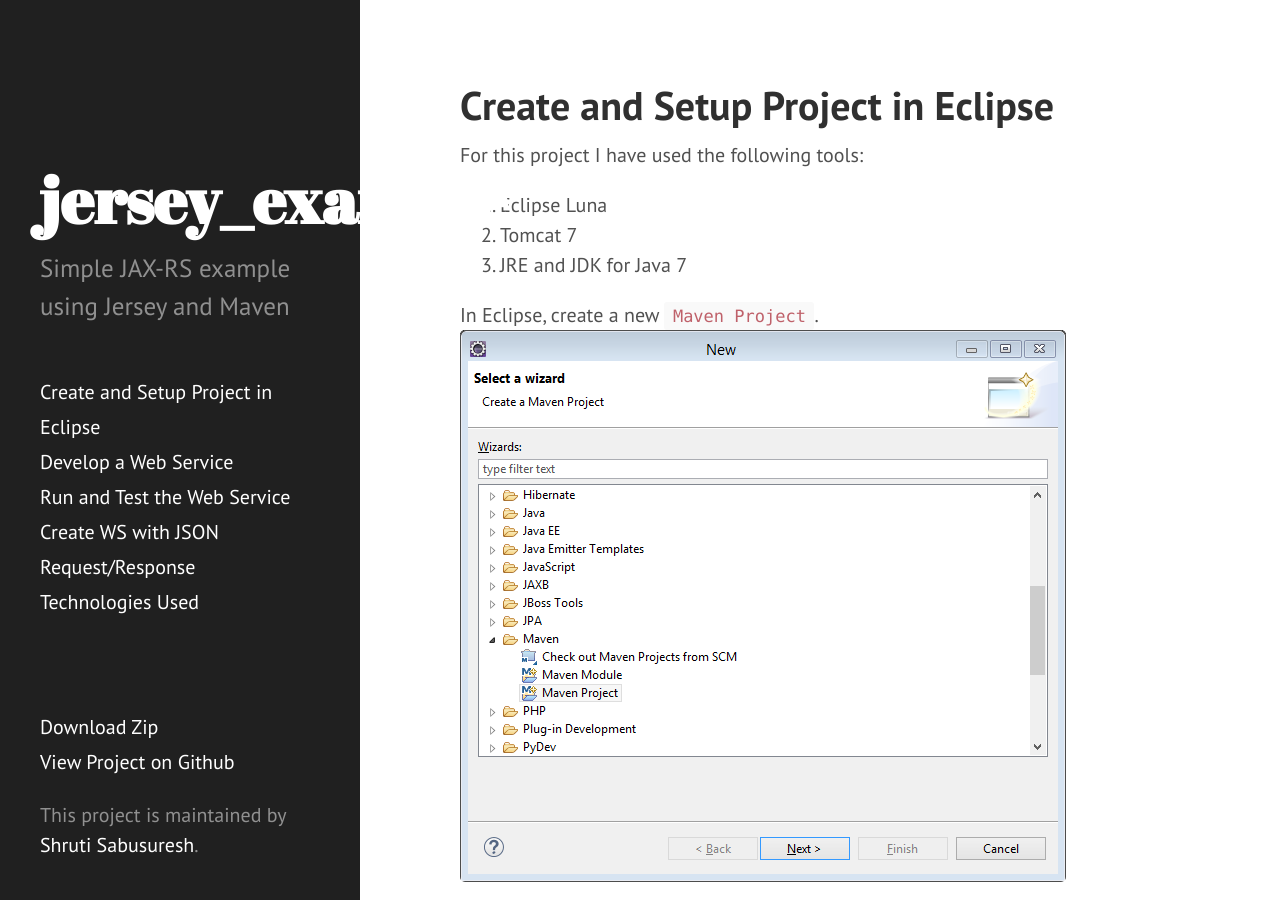
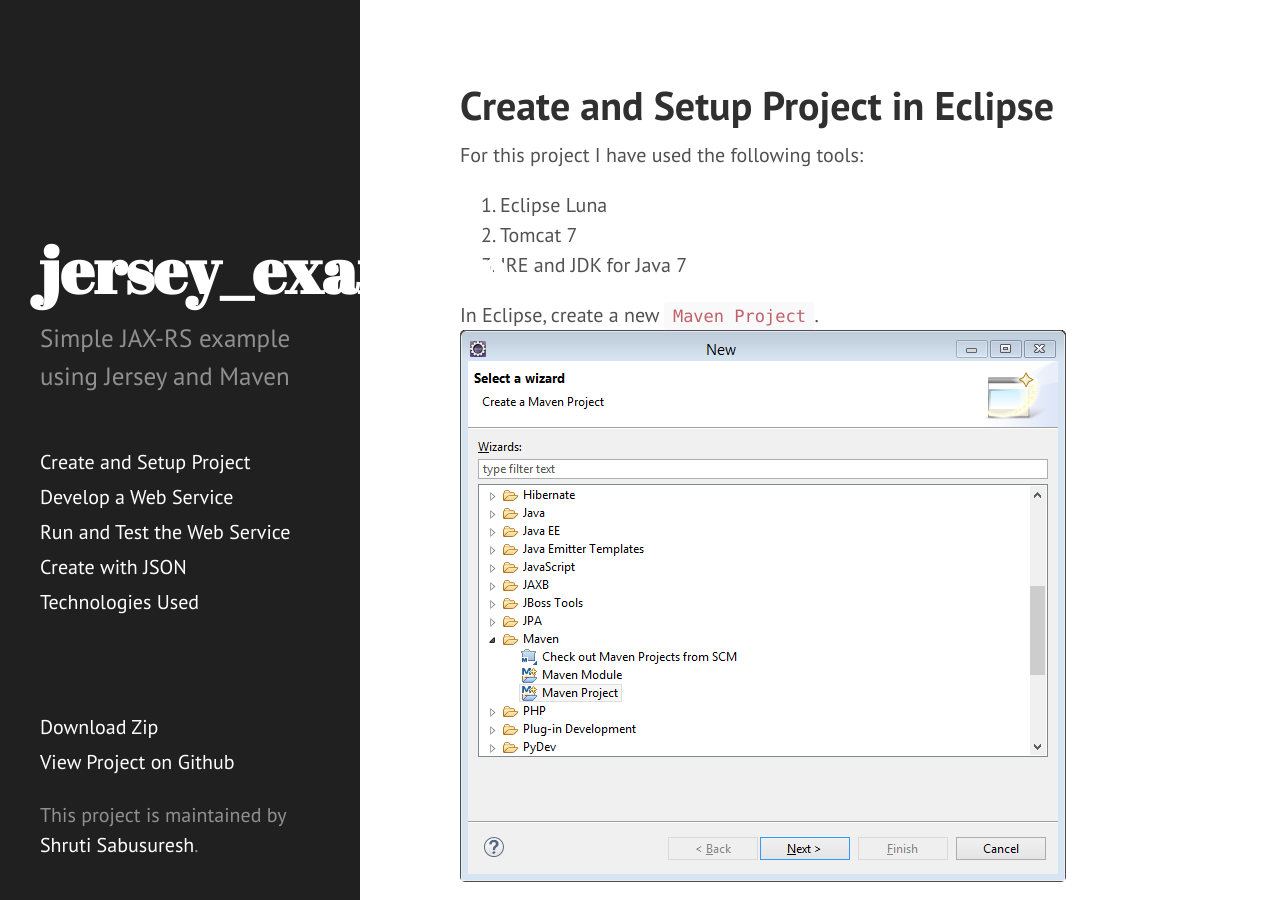
Before and after one commit to ss37/jersey_example, a Jekyll site: the page built from index.html, in a window 1280 px wide and 900 px high. Built offline with Jekyll 4.4.1, drawn with Linux system fonts in a browser that asks for light colours; Markdown is read by kramdown in place of the engine named in the settings; the list of posts is cut into pages by our own code.

Commit message:
updating changes

```diff
--- a/_includes/sidebar.html
+++ b/_includes/sidebar.html
@@ -11,10 +11,10 @@
 
     <nav class="sidebar-nav">
       <br />
-      <a class="sidebar-nav-item" href="#Create and Setup Project in Eclipse">Create and Setup Project in Eclipse</a>
+      <a class="sidebar-nav-item" href="#Create and Setup Project in Eclipse">Create and Setup Project</a>
       <a class="sidebar-nav-item" href="#Develop a Web Service">Develop a Web Service</a>
       <a class="sidebar-nav-item" href="#Run and Test the Web Service">Run and Test the Web Service</a>
-	  <a class="sidebar-nav-item" href="#Create Web Service with JSON Request/Response">Create WS with JSON Request/Response</a>
+	  <a class="sidebar-nav-item" href="#Create Web Service with JSON Request/Response">Create with JSON</a>
 	  <a class="sidebar-nav-item" href="#Technologies Used">Technologies Used</a>
       <br /><br /><br />
       <a class="sidebar-nav-item" href="{{ site.github.repo }}/zipball/master">Download Zip</a>
```
